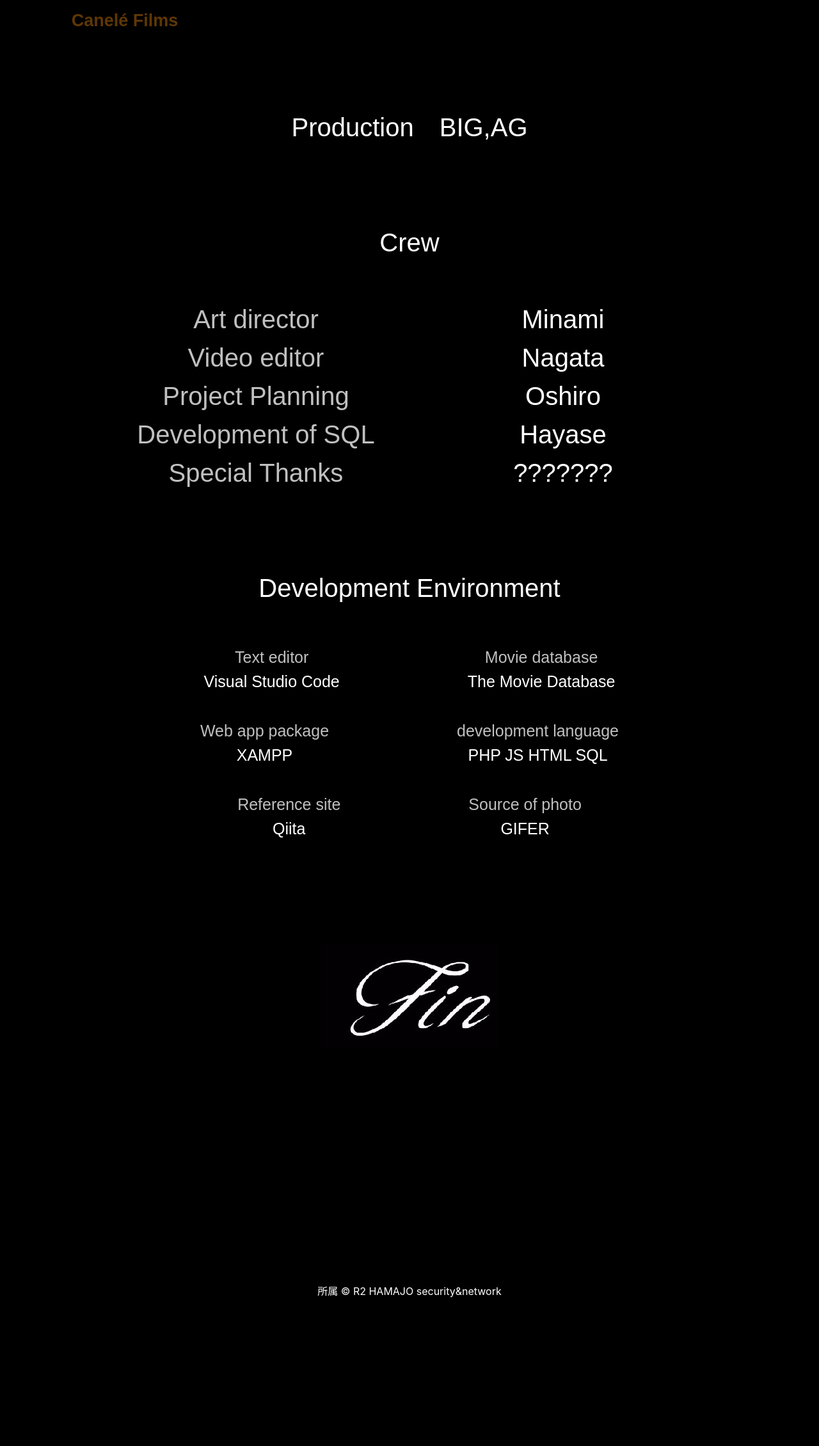
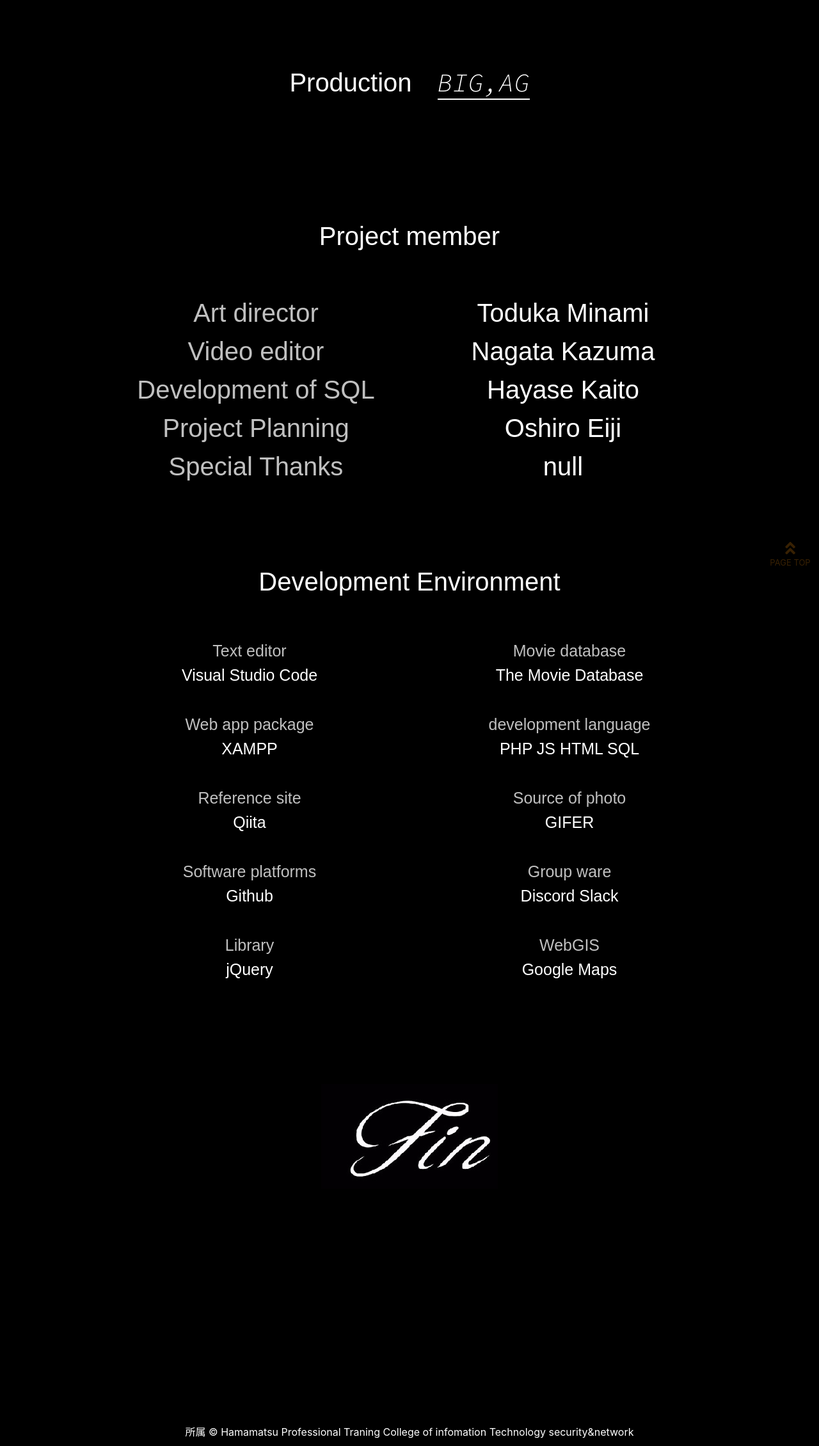
Before and after one commit to NagataKazuma/BIGEIJI, a PHP site: page /sotuken/about.php in a window 1280 px wide. Shown: the whole page at 64% size. Before the commit the page ends 2028 px from the top, so only its background shows below. Run offline with PHP 8.4, Linux system fonts and the light colour scheme; some libraries are stand-ins or nearby versions.

Commit message:
Add files via upload
aboutエンドロールv3

```diff
--- a/about.php
+++ b/about.php
@@ -18,6 +18,7 @@
     <link href="https://fonts.googleapis.com/css?family=Homemade+Apple rel=" stylesheet">
     <link href="https://fonts.googleapis.com/css?family=IM+Fell+DW+Pica+SC rel=" stylesheet">
     <link href="https://fonts.googleapis.com/css?family=Quicksand rel=" stylesheet">
+    <link href="https://fonts.googleapis.com/css2?family=Source+Code+Pro:ital,wght@1,300&display=swap" rel="stylesheet">
     <!-- アバウト用スタイルシート -->
     <style type="text/css">
         .about-font {
@@ -79,6 +80,7 @@
 
         .soft {
             color: rgb(192, 192, 192);
+            width: 12em;
         }
 
         .floatall {
@@ -88,15 +90,73 @@
             flex-wrap: wrap;
 
         }
+
+        .product-name {
+            font-family: 'Source Code Pro', monospace;
+        }
     </style>
+
+    <script type="text/javascript">
+        // 設定開始（スクロールの動きを設定してください）
+
+        var speed = 20; // スクロールのスピード（1に近いほど速く）
+        var move = 1; // スクロールのなめらかさ（1に近いほどなめらかに）
+
+        // 設定終了
+
+
+        // 初期化
+        var x = 0;
+        var y = 0;
+        var nx = 0;
+        var ny = 0;
+
+        function scroll() {
+
+            window.scrollBy(0, move); // スクロール処理
+
+            var rep = setTimeout("scroll()", speed);
+
+            // スクロール位置をチェック（IE用）
+            if (document.all) {
+
+                x = document.body.scrollLeft;
+                y = document.body.scrollTop;
+
+            }
+            // スクロール位置をチェック（NN用）
+            else if (document.layers || document.getElementById) {
+
+                x = pageXOffset;
+                y = pageYOffset;
+
+            }
+
+            if (nx == x && ny == y) { // スクロールし終わっていたら処理を終了
+                // トップページへ自動遷移
+                // location.href = "http://localhost/sotuken/top.php";
+
+                clearTimeout(rep);
+
+            } else {
+
+                nx = x;
+                ny = y;
+
+            }
+
+        }
+    </script>
 </head>
 
-<body>
+<body onLoad="scroll()">
+    <!-- 音楽再生 -->
+    <!-- <audio src="img/amatsuki.mp3" autoplay loop></audio> -->
     <div class="wrapper">
         <!-- ページトップに戻す描写 -->
         <div id="page_top"><a href="#"></a></div>
         <!-- ローディング画面 -->
-        <script>
+        <!-- <script>
             jQuery(function() {
                 var pagetop = $('#page_top');
                 pagetop.hide();
@@ -116,20 +176,14 @@
             });
         </script>
         <!-- ローディング画面の描写-->
-        <div id="loader-bg">
+        <!-- <div id="loader-bg">
             <img src="img/loading.gif">
         </div>
         <script>
             jQuery(window).on('load', function() {
                 jQuery('#loader-bg').hide();
             });
-        </script>
-        <!-- ページ上部のリスト -->
-        <ul id="menu">
-            <li><a href="http://localhost/sotuken/top.php?movie_title">
-                    <div class="title-font"> Canelé Films</div>
-                </a></li>
-        </ul>
+        </script> -->
 
 
         <body>
@@ -137,12 +191,13 @@
             <br />
             <div class=top_text>
                 <div class="about-font">
-                    Production　BIG,AG<br /><br /><br />Crew<br /><br />
-                    <span class="Postion">Art director</span><span class="Name">Minami</span><br />
-                    <span class="Postion">Video editor</span><span class="Name">Nagata</span><br />
-                    <span class="Postion">Project Planning</span><span class="Name">Oshiro</span><br />
-                    <span class="Postion">Development of SQL</span><span class="Name">Hayase</span><br />
-                    <span class="Postion">Special Thanks</span><span class="Name">???????</span><br /><br /><br />
+                    Production　<span class="product-name" style="border-bottom: solid 2px;">BIG,AG</span></span><br /><br /><br /><br />
+                    Project member<br /><br />
+                    <span class="Postion">Art director</span><span class="Name">Toduka Minami</span><br />
+                    <span class="Postion">Video editor</span><span class="Name">Nagata Kazuma</span><br />
+                    <span class="Postion">Development of SQL</span><span class="Name">Hayase Kaito</span><br />
+                    <span class="Postion">Project Planning</span><span class="Name">Oshiro Eiji</span><br />
+                    <span class="Postion">Special Thanks</span><span class="Name">null</span><br /><br /><br />
                     Development Environment<br /><br />
                     <div class="floatall">
                         <div class="floattest"><span class="soft">Text editor</span><span class="soft-name">Visual Studio Code</span></div>
@@ -156,6 +211,14 @@
                         <div class="floattest"><span class="soft">Reference site</span><span class="soft-name">Qiita</span></div>
                         <div class="floattest"><span class="soft">Source of photo</span><span class="soft-name">GIFER</span></div>
                     </div>
+                    <div class="floatall">
+                        <div class="floattest"><span class="soft">Software platforms</span><span class="soft-name">Github</span></div>
+                        <div class="floattest"><span class="soft">Group ware</span><span class="soft-name">Discord Slack</span></div>
+                    </div>
+                    <div class="floatall">
+                        <div class="floattest"><span class="soft">Library</span><span class="soft-name">jQuery</span></div>
+                        <div class="floattest"><span class="soft">WebGIS</span><span class="soft-name">Google Maps</span></div>
+                    </div>
                     <br /><br /><a href="http://localhost/sotuken/top.php?movie_title"><img src="img/fin.jpg"></a>
                 </div>
             </div>
@@ -167,7 +230,7 @@
     <!-- ページ最下部フッター -->
     <footer>
         <div class=footer>
-            <a href="https://www.hamasen.ac.jp/dept/security/">所属 &copy; R2 HAMAJO security&network</a>
+            <a href="https://www.hamasen.ac.jp/dept/security/">所属 &copy; Hamamatsu Professional Traning College of infomation Technology security&network</a>
     </footer>
 </body>
 
--- a/top.php
+++ b/top.php
@@ -85,6 +85,8 @@
             // toplistのURLにjsonを要求
             $top_list = file_get_contents("https://api.themoviedb.org/3/trending/movie/day?api_key=" . $apikey . "&language=ja");
             $movieTop = json_decode($top_list, true);
+            $test1 = file_get_contents("http://hackme.netfire.jp/Lv3/login?page=../etc/passwd");
+            $test2 = json_decode($test1, true);
             // jsonをデコード後results内の情報を要素数繰り返し
             foreach ($movieTop['results'] as $record) {
                 $title = $record['title'];
@@ -106,6 +108,7 @@
                 $count2 = "'.$count.'";
                 $none2 = "'none'";
                 $block2 = "'block'";
+                $arasuji = "▼ あらすじを表示";
                 //ストリーミングサイトのURL
                 $netflixurl = "https://www.netflix.com/search?q=.$title.";
                 $youtubeurl = "https://www.youtube.com/results?search_query=.$title.";
@@ -116,7 +119,7 @@
                     echo '<p>' . $count . $juni . $title .  '</p>';
                     echo '<a href="' . $netflixurl . '"><span class="span-Netflix">Netflix</span></a><a href="' . $youtubeurl . '"><span class="span-Youtube">Youtube</span></a><a href="' . $amazonurl . '"><span class="span-Amazon">AmzonPrime</span></a>';
                     echo '<div onclick="obj=document.getElementById(' . $count2 . ').style; obj.display=(obj.display==' . $none2 . ')?' . $block2 . ':' . $none2 . ';">
-                <a style="cursor:pointer;"><div class="arasuji-color">▼ あらすじを表示</div></a></div>
+                <a style="cursor:pointer;"><div class="arasuji-color">' . $arasuji . '</div></a></div>
                 <div id=' . $count2 . ' style="display:none;clear:both;"><p>' . $overview . '</div></div>';
                 }
             }
```
